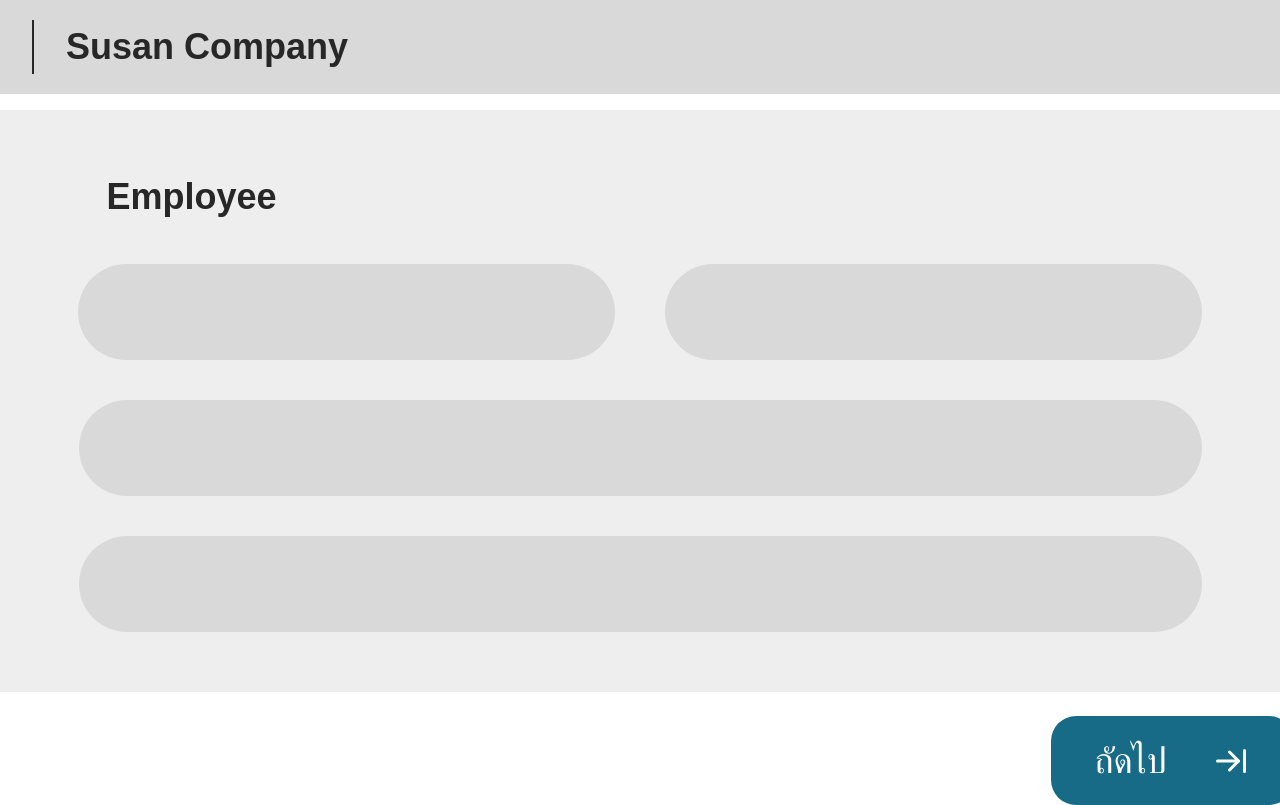
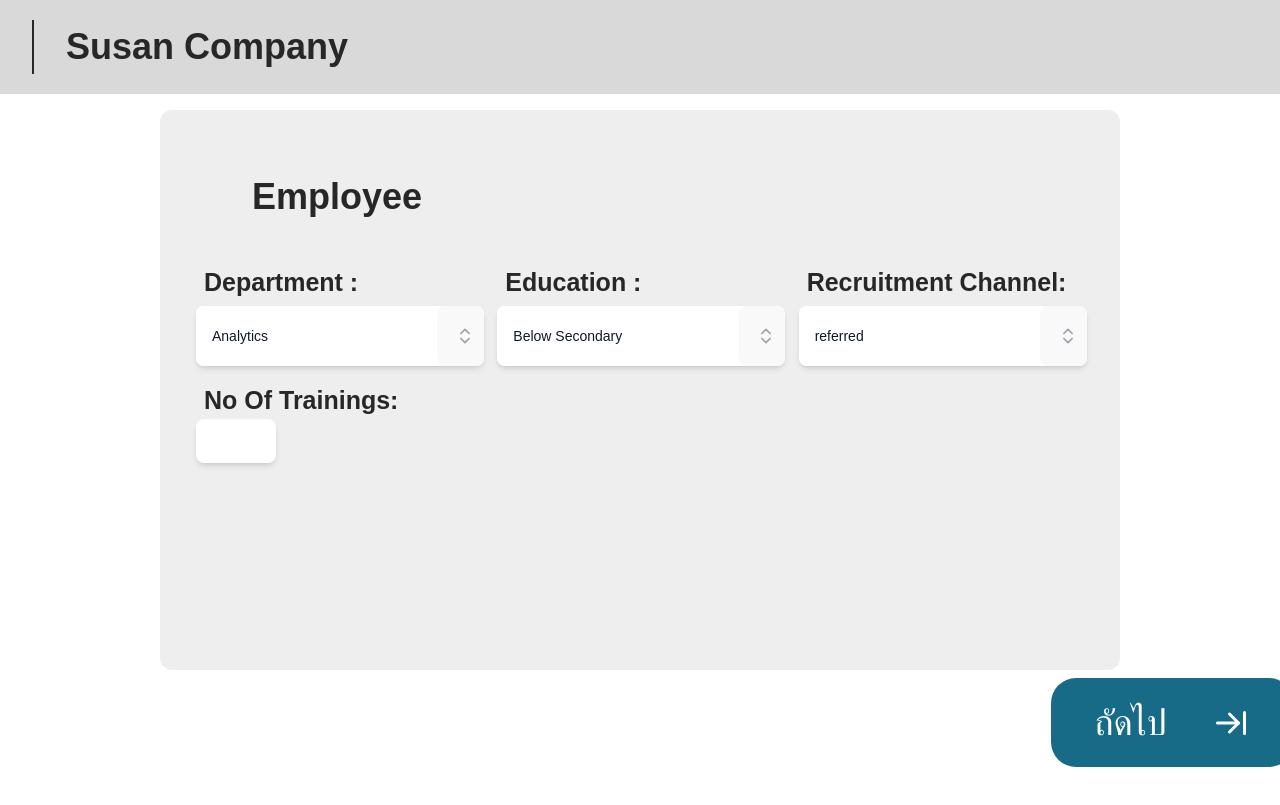
Before and after one commit to SkylabMak/miningProject, a React (Vite) app: page /Emp in a window 1280 px wide. Built offline with nearby package versions, Linux system fonts and the light colour scheme; a web font is replaced by a local one.

Commit message:
user input in Emp Page

```diff
--- a/package.json
+++ b/package.json
@@ -10,6 +10,9 @@
     "preview": "vite preview"
   },
   "dependencies": {
+    "@headlessui/react": "^1.7.18",
+    "flowbite": "^2.3.0",
+    "flowbite-react": "^0.7.2",
     "papaparse": "^5.4.1",
     "react": "^18.2.0",
     "react-dom": "^18.2.0",
--- a/src/Page/Emp/Emp.jsx
+++ b/src/Page/Emp/Emp.jsx
@@ -1,10 +1,41 @@
 import { useState } from 'react'
 import { LuArrowRightToLine } from "react-icons/lu";
 import { useNavigate } from 'react-router-dom';
+import Selector from './Selector';
 
 
 function Emp() {
-    const [count, setCount] = useState(0)
+    const Department = [
+        { id: 1, name: 'Analytics' },
+        { id: 2, name: 'Finance' },
+        { id: 3, name: 'HR' },
+        { id: 4, name: 'Legal' },
+        { id: 5, name: 'Operations' },
+        { id: 6, name: 'Procurement' },
+        { id: 7, name: 'R&D' },
+        { id: 8, name: 'Sale & Marketing' },
+        { id: 9, name: 'Technology' },
+    ];
+
+    const Education = [
+        { id: 1, name: "Below Secondary" },
+        { id: 2, name: "Bachelor's" },
+        { id: 3, name: "Master's & above" },
+    ];
+
+    const Recruitment_channel = [
+        { id: 1, name: "referred" },
+        { id: 2, name: "sourcing" },
+        { id: 3, name: "other" },
+    ];
+
+
+    //"No_of_trainings""Previous_year_rating"
+    //"Length_of_service""Awards_won""Avg_training_score"
+    const [department, setDepartment] = useState(Department[0]);
+    const [education, setEducation] = useState(Education[0]);
+    const [recruitment_channel, setRecruitment_channel] = useState(Recruitment_channel[0]);
+    // const [count, setCount] = useState(0)
 
     let navigate = useNavigate();
     const btnClick = async () => {
@@ -21,16 +52,28 @@ function Emp() {
                     Susan Company
                 </span>
             </div>
-            <div className='w-[1307px] h-[707px] bg-[#EEEEEE] rounded-xl my-4 p-[60px] flex flex-col space-y-10 items-center'>
-                <div className='w-[1307px] px-[100px]'>
-                    <span className='flex text-[36px] font-bold px-5'>Employee</span>
+            <div className='w-[120vh] h-[70vh] bg-[#EEEEEE] rounded-xl mt-4 pt-[60px] px-9 space-y-10 '>
+                <div className=''>
+                    <span className='flex text-[36px] font-bold px-14'>Employee</span>
                 </div>
-                <div className='flex space-x-[50px]'>
-                    <div className='w-[537px] h-[96px] bg-[#D9D9D9] rounded-full'></div>
-                    <div className='w-[537px] h-[96px] bg-[#D9D9D9] rounded-full'></div>
+                <div className='grid grid-cols-3 gap-4'>
+                    <div className=''>
+                        <p className='text-[25px] font-semibold mx-2'>Department :</p>
+                        <Selector data={Department} selected={department} setSelected={setDepartment} />
+                    </div>
+                    <div className=''>
+                        <p className='text-[25px] font-semibold mx-2'>Education :</p>
+                        <Selector data={Education} selected={education} setSelected={setEducation} />
+                    </div>
+                    <div className=''>
+                        <p className='text-[25px] font-semibold mx-2'>Recruitment Channel:</p>
+                        <Selector data={Recruitment_channel} selected={recruitment_channel} setSelected={setRecruitment_channel} />
+                    </div>
+                    <div class="mb-5">
+                        <p className='text-[25px] font-semibold mx-2'>No Of Trainings:</p>
+                        <input type="int" id="base-input" class="relative w-[10vh] p-3 cursor-default overflow-hidden rounded-lg bg-white text-left shadow-md focus:outline-none focus-visible:ring-2 focus-visible:ring-white/75 focus-visible:ring-offset-2 focus-visible:ring-offset-teal-300 sm:text-sm"></input>
+                    </div>
                 </div>
-                <div className='w-[1123px] h-[96px] bg-[#D9D9D9] rounded-full'></div>
-                <div className='w-[1123px] h-[96px] bg-[#D9D9D9] rounded-full'></div>
             </div>
             <div className='w-[1307px] my-2 flex justify-end'>
                 <button className=' w-[243px] h-[89px] bg-secondary text-white text-[36px] flex items-center justify-between rounded-[25px]' onClick={btnClick}>
--- /dev/null
+++ b/src/Page/Emp/Selector.jsx
@@ -0,0 +1,98 @@
+import { Fragment, useState } from 'react'
+import { Combobox, Transition } from '@headlessui/react'
+import { LuChevronsUpDown } from "react-icons/lu";
+import { IoCheckmark } from "react-icons/io5";
+
+const people = [
+  { id: 1, name: 'Wade Cooper' },
+  { id: 2, name: 'Arlene Mccoy' },
+  { id: 3, name: 'Devon Webb' },
+  { id: 4, name: 'Tom Cook' },
+  { id: 5, name: 'Tanya Fox' },
+  { id: 6, name: 'Hellen Schmidt' },
+]
+
+function Selector({data,selected,setSelected}) {
+  const [query, setQuery] = useState('')
+  const filteredPeople =
+    query === ''
+      ? data
+      : data.filter((person) =>
+          person.name
+            .toLowerCase()
+            .replace(/\s+/g, '')
+            .includes(query.toLowerCase().replace(/\s+/g, ''))
+        )
+
+  return (
+    <div className="w-72">
+      <Combobox value={selected} onChange={setSelected}>
+        <div className="relative mt-1">
+          <div className="relative w-full cursor-default overflow-hidden rounded-lg bg-white text-left shadow-md focus:outline-none focus-visible:ring-2 focus-visible:ring-white/75 focus-visible:ring-offset-2 focus-visible:ring-offset-teal-300 sm:text-sm">
+            <Combobox.Input
+              className="w-full outline-none border-none py-5 pl-4 pr-10 text-sm leading-5 text-gray-900 focus:ring-0"
+              displayValue={(person) => person.name}
+              onChange={(event) => setQuery(event.target.value)}
+            />
+            <Combobox.Button className="absolute inset-y-0 right-0 flex items-center pr-2">
+              <LuChevronsUpDown
+                className="h-5 w-5 text-gray-400 hover:text-gray-600"
+                aria-hidden="true"
+              />
+            </Combobox.Button>
+          </div>
+          <Transition
+            as={Fragment}
+            leave="transition ease-in duration-100"
+            leaveFrom="opacity-100"
+            leaveTo="opacity-0"
+            afterLeave={() => setQuery('')}
+          >
+            <Combobox.Options className="absolute z-10 mt-1 max-h-60 w-full overflow-auto rounded-md bg-white py-1 text-base shadow-lg ring-1 ring-black/5 focus:outline-none sm:text-sm">
+              {filteredPeople.length === 0 && query !== '' ? (
+                <div className="relative cursor-default select-none px-4 py-2 text-gray-700">
+                  Nothing found.
+                </div>
+              ) : (
+                filteredPeople.map((person) => (
+                  <Combobox.Option
+                    key={person.id}
+                    className={({ active }) =>
+                      `relative cursor-default select-none py-2 pl-10 pr-4 ${
+                        active ? 'bg-teal-600 text-white' : 'text-gray-900'
+                      }`
+                    }
+                    value={person}
+                  >
+                    {({ selected, active }) => (
+                      <>
+                        <span
+                          className={`block truncate ${
+                            selected ? 'font-medium' : 'font-normal'
+                          }`}
+                        >
+                          {person.name}
+                        </span>
+                        {selected ? (
+                          <span
+                            className={`absolute inset-y-0 left-0 flex items-center pl-3 ${
+                              active ? 'text-white' : 'text-teal-600'
+                            }`}
+                          >
+                            <IoCheckmark  className="h-5 w-5" aria-hidden="true" />
+                          </span>
+                        ) : null}
+                      </>
+                    )}
+                  </Combobox.Option>
+                ))
+              )}
+            </Combobox.Options>
+          </Transition>
+        </div>
+      </Combobox>
+    </div>
+  )
+}
+
+export default Selector
--- a/src/components/Homepage/Home.jsx
+++ b/src/components/Homepage/Home.jsx
@@ -17,7 +17,7 @@ const Home = () => {
         <section className=' w-full h-[80vh] mx-auto text-center flex flex-col justify-center items-center'>
             <div className='flex items-center justify-center'>
                 <div className='flex h-[600px] justify-center '>
-                    <div className=''>
+                    <div>
                         <div className=' w-[415px] h-[415px] bg-accent opacity-10 rounded-full '></div>
                     </div>
                     <div className='flex flex-col-reverse '>
--- a/src/index.css
+++ b/src/index.css
@@ -11,10 +11,7 @@
   font-family: Inter, system-ui, Avenir, Helvetica, Arial, sans-serif;
   line-height: 1.5;
   font-weight: 400;
-
-  color-scheme: light dark;
   color: rgba(255, 255, 255, 0.87);
-  background-color: #242424;
 
   font-synthesis: none;
   text-rendering: optimizeLegibility;
@@ -51,7 +48,6 @@ button {
   font-size: 1em;
   font-weight: 500;
   font-family: inherit;
-  background-color: #1a1a1a;
   cursor: pointer;
   transition: border-color 0.25s;
 }
--- a/tailwind.config.js
+++ b/tailwind.config.js
@@ -1,7 +1,7 @@
 /** @type {import('tailwindcss').Config} */
 export default {
   content: ["./index.html",
-  "./src/**/*.{js,ts,jsx,tsx}",],
+  "./src/**/*.{js,ts,jsx,tsx}",'node_modules/flowbite-react/lib/esm/**/*.js'],
   theme: {
     extend: {
       colors:{
@@ -15,5 +15,5 @@ export default {
       }
     },
   },
-  plugins: [],
+  plugins: [require('flowbite/plugin')],
 }
```
Also changed, not shown: 2 other files (tests, documents, lock files or other folders).
